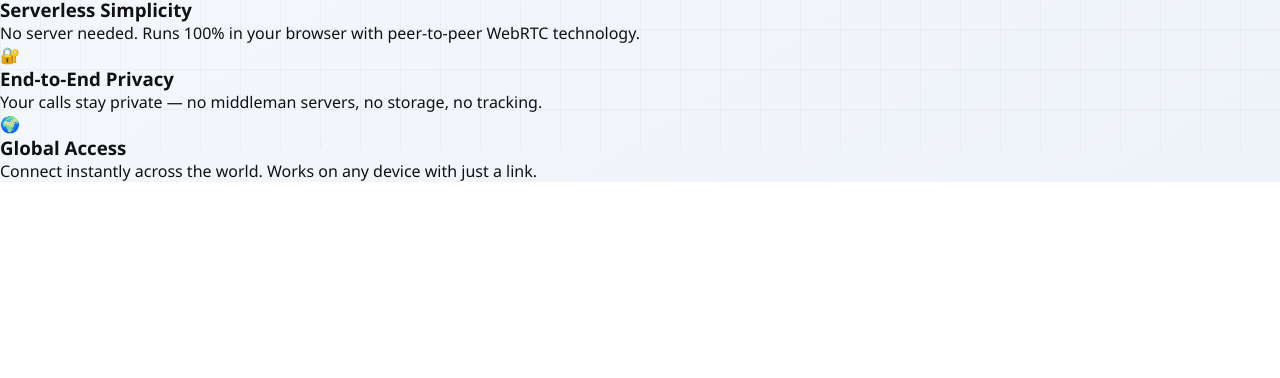
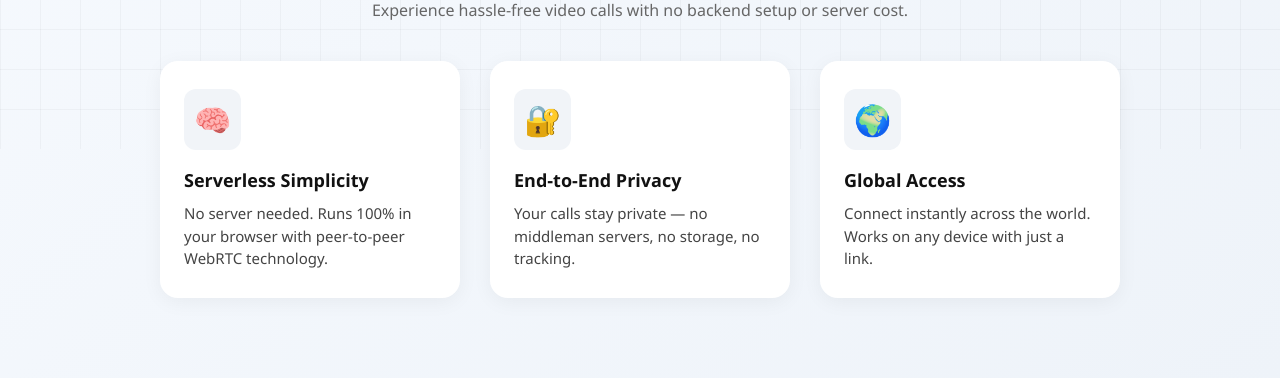
Before and after one commit to mitanshubhoot/WebRTC-Video-Conferencing, a website: page public/index.html in a window 1280 px wide. Shown: the part 651-1029 px from the top of the page. Before the commit the page ends 833 px from the top, so only its background shows below. Drawn offline with nearby package versions, Linux system fonts and the light colour scheme; no server answers.

Commit message:
Update style.css

```diff
--- a/public/style.css
+++ b/public/style.css
@@ -175,3 +175,63 @@ video {
   background: black;
   border: 1px solid #ddd;
 }
+
+.features {
+  max-width: 1000px;
+  margin: 80px auto;
+  padding: 0 20px;
+  text-align: center;
+}
+
+.features h2 {
+  font-size: 36px;
+  color: #1c1e21;
+  margin-bottom: 10px;
+}
+
+.feature-subtext {
+  font-size: 16px;
+  color: #666;
+  margin-bottom: 40px;
+}
+
+.feature-grid {
+  display: grid;
+  grid-template-columns: repeat(auto-fit, minmax(260px, 1fr));
+  gap: 30px;
+  justify-content: center;
+}
+
+.feature-card {
+  background: #fff;
+  padding: 28px 24px;
+  border-radius: 18px;
+  box-shadow: 0 4px 20px rgba(0,0,0,0.05);
+  text-align: left;
+  transition: transform 0.2s;
+}
+
+.feature-card:hover {
+  transform: translateY(-4px);
+}
+
+.icon {
+  font-size: 30px;
+  background: #f1f4f8;
+  padding: 10px;
+  border-radius: 12px;
+  display: inline-block;
+  margin-bottom: 18px;
+}
+
+.feature-card h3 {
+  font-size: 18px;
+  margin-bottom: 10px;
+  color: #111;
+}
+
+.feature-card p {
+  font-size: 15px;
+  color: #444;
+  line-height: 1.5;
+}
```
